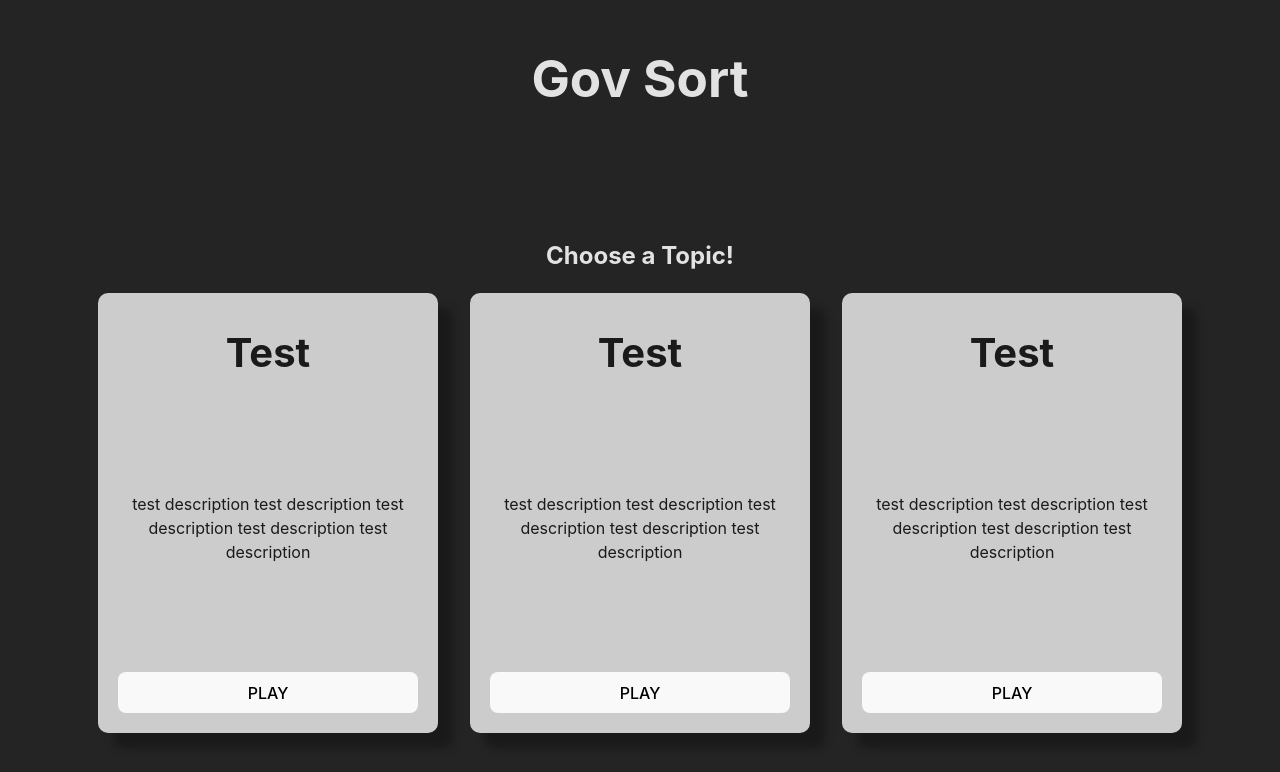
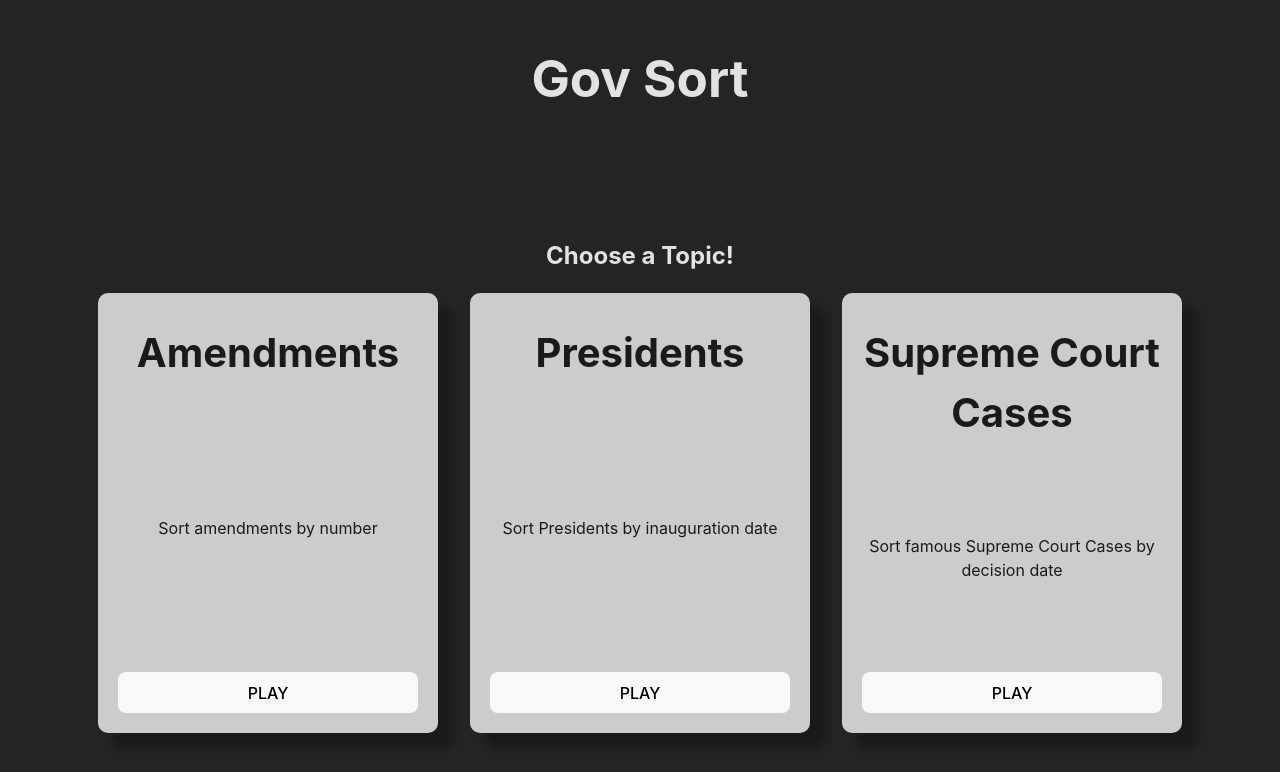
Before and after one commit to MichaeTav/GovSort, a React (Vite) app: page / in a window 1280 px wide. Shown: the top 772 px of the page. Built offline with nearby package versions, Linux system fonts and the light colour scheme.

Commit message:
extracted code to home page

```diff
--- a/src/App.jsx
+++ b/src/App.jsx
@@ -1,29 +1,11 @@
 import "./App.css";
 import TopicCard from "./components/TopicCard";
+import Home from "./pages/home";
 
 function App() {
   return (
     <>
-      <div className="container">
-        <h1>Gov Sort</h1>
-        <div className="topics">
-          <h2>Choose a Topic!</h2>
-          <div className="topic-card-container">
-            <TopicCard
-              topic="Test"
-              description="test description test description test description test description test description"
-            />
-            <TopicCard
-              topic="Test"
-              description="test description test description test description test description test description"
-            />
-            <TopicCard
-              topic="Test"
-              description="test description test description test description test description test description"
-            />
-          </div>
-        </div>
-      </div>
+      <Home />
     </>
   );
 }
--- a/src/components/TopicCard.jsx
+++ b/src/components/TopicCard.jsx
@@ -1,9 +1,9 @@
 import React from "react";
 
-const TopicCard = ({ topic, description }) => {
+const TopicCard = ({ title, description }) => {
   return (
     <div className="topic-card">
-      <h2>{topic}</h2>
+      <h2>{title}</h2>
       <p>{description}</p>
       <button>PLAY</button>
     </div>
```
